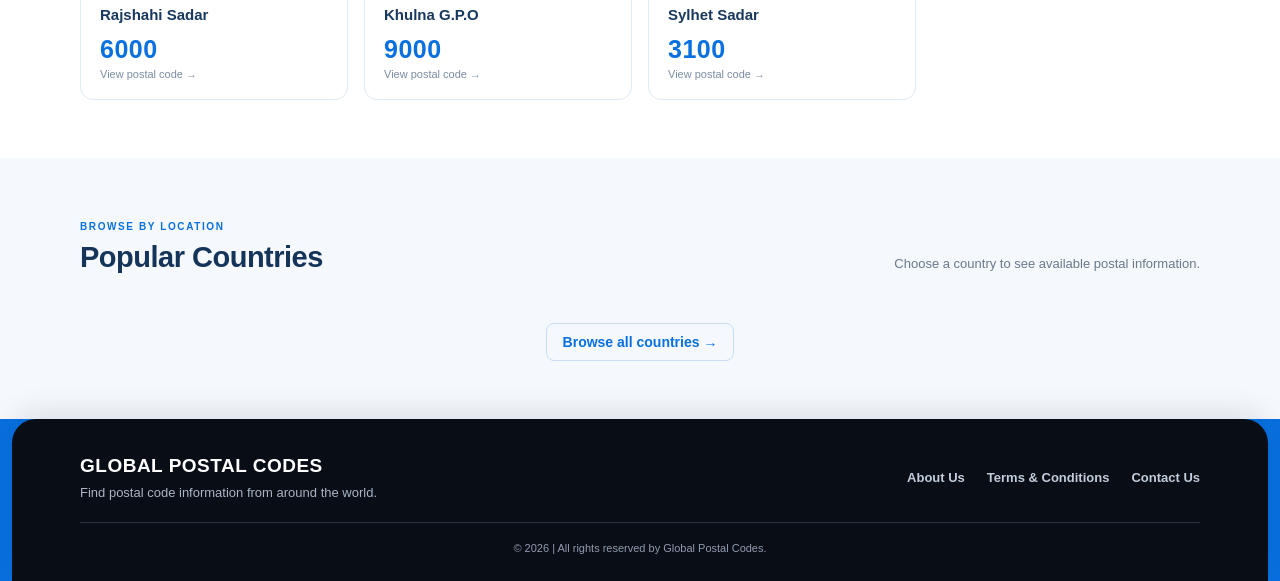
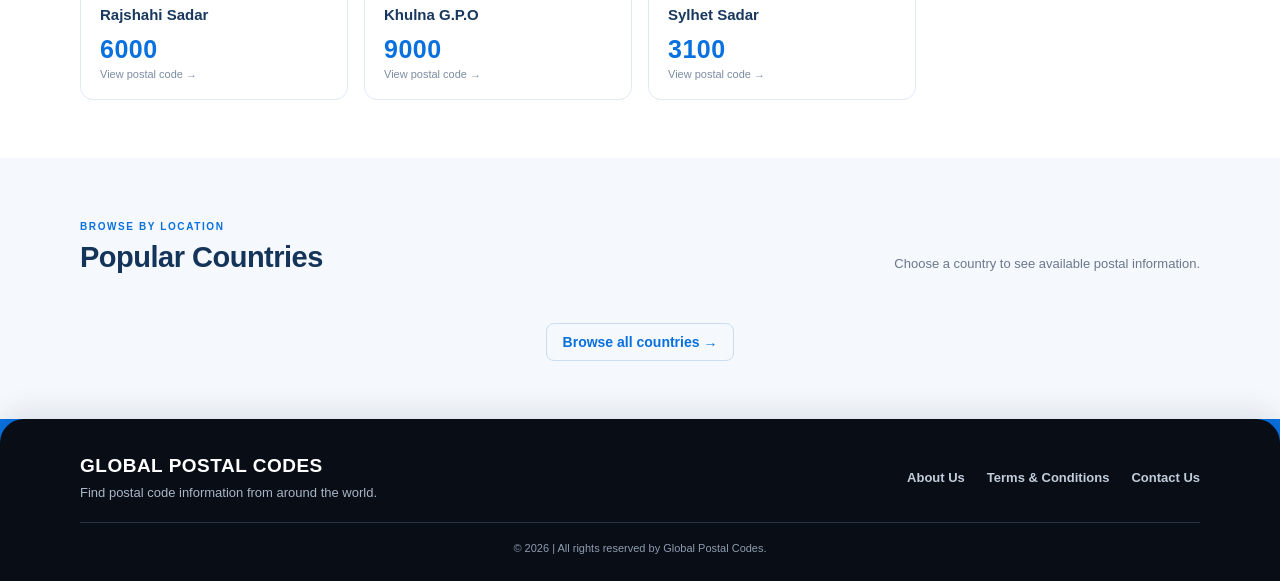
Before and after one commit to codersshamim/gpc, a website: page public/index.html in a window 1280 px wide. Shown: the part 1213-1794 px from the top of the page. Drawn offline with Linux system fonts and the light colour scheme; no server answers.

Commit message:
Make rounded footer full width with no blue side gaps

```diff
--- a/public/style.css
+++ b/public/style.css
@@ -352,3 +352,13 @@ body:has(.hero){background:#0870df}
     border-radius: 20px 20px 0 0;
   }
 }
+
+/* Footer spans the full viewport width; keep only the rounded top corners */
+.site-footer{
+  width: 100%;
+  margin: 0;
+  border-radius: 24px 24px 0 0;
+}
+@media(max-width:650px){
+  .site-footer{margin:0;border-radius:20px 20px 0 0}
+}
```
